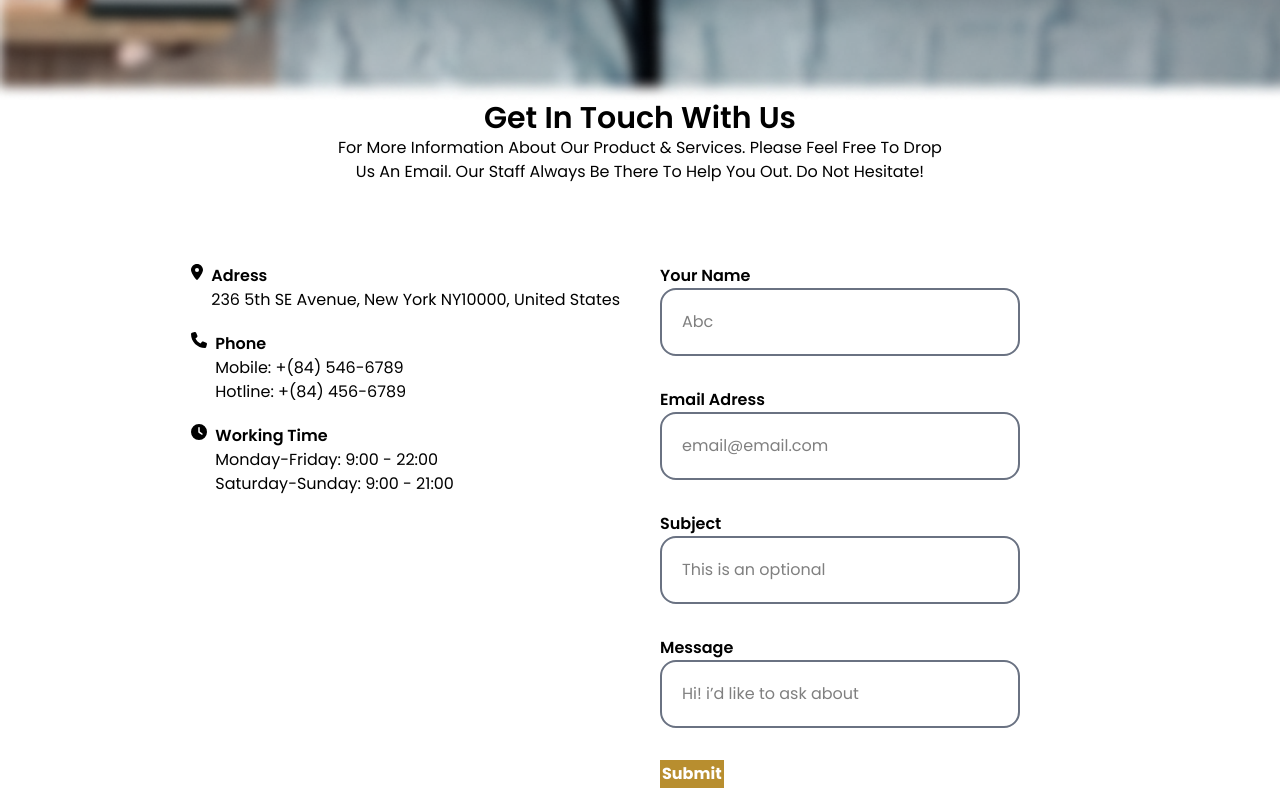
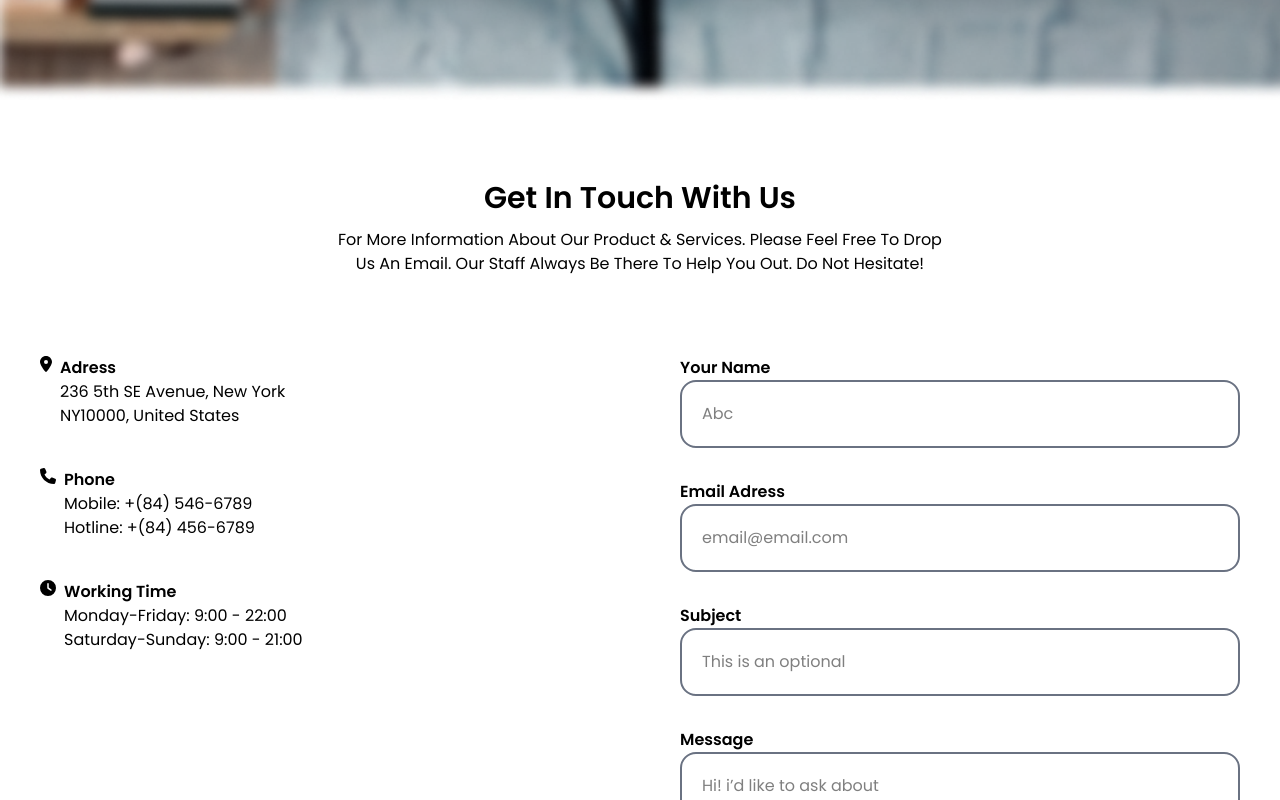
Before and after one commit to yKaayo/Furniro, a React (Vite) app: page /contact in a window 1280 px wide. Shown: the part 620-1420 px from the top of the page. Built offline with nearby package versions, Linux system fonts and the light colour scheme.

Commit message:
Contact Component Done

```diff
--- a/src/index.css
+++ b/src/index.css
@@ -50,3 +50,9 @@
   @apply bg-primary-yellow border-primary-yellow hover:text-primary-yellow border-2 font-bold text-white duration-300 hover:bg-transparent;
 }
 /* Hero - End */
+
+/* Footer */
+.footer__link {
+  @apply hover:text-primary-yellow duration-300
+}
+/* Footer - End */
--- a/src/layout/Footer.jsx
+++ b/src/layout/Footer.jsx
@@ -3,33 +3,43 @@ import { Link } from "react-router";
 const Footer = () => {
   return (
     <footer className="bg-white">
-      <div className="container mx-auto grid grid-cols-1 sm:grid-cols-[auto_auto] lg:grid-cols-4 gap-x-5 gap-y-16 px-10 lg:px-20 py-10">
-        <div className="flex flex-col gap-5 items-center text-center sm:text-start sm:items-start">
+      <div className="container mx-auto grid grid-cols-1 gap-x-5 gap-y-16 px-10 py-10 sm:grid-cols-[auto_auto] lg:grid-cols-4 lg:px-20">
+        <div className="flex flex-col items-center gap-5 text-center sm:items-start sm:text-start">
           <h2 className="text-3xl font-bold">Funiro.</h2>
 
-          <p className="text-gray-600 text-balance">400 University Drive Suite 200 Coral Gables,<br></br>FL 33134 USA</p>
+          <p className="text-balance text-gray-600">
+            400 University Drive Suite 200 Coral Gables,<br></br>FL 33134 USA
+          </p>
         </div>
 
-        <div className="flex flex-col items-center gap-5 font-semibold text-center sm:text-start sm:items-start">
+        <div className="flex flex-col items-center gap-5 text-center font-semibold sm:items-start sm:text-start">
           <h3 className="text-gray-600">Links</h3>
 
-          <ul className="flex flex-col gap-3 ">
+          <ul className="flex flex-col gap-3">
             <li>
-              <Link to="/">Home</Link>
+              <Link className="footer__link" to="/">
+                Home
+              </Link>
             </li>
             <li>
-              <Link to="shop">Shop</Link>
+              <Link className="footer__link" to="shop">
+                Shop
+              </Link>
             </li>
             <li>
-              <Link to="about">About</Link>
+              <Link className="footer__link" to="about">
+                About
+              </Link>
             </li>
             <li>
-              <Link to="contact">Contact</Link>
+              <Link className="footer__link" to="contact">
+                Contact
+              </Link>
             </li>
           </ul>
         </div>
 
-        <div className="flex flex-col gap-5 font-semibold items-center text-center sm:text-start sm:items-start">
+        <div className="flex flex-col items-center gap-5 text-center font-semibold sm:items-start sm:text-start">
           <h3 className="text-gray-600">Help</h3>
 
           <ul className="flex flex-col gap-3">
@@ -39,7 +49,7 @@ const Footer = () => {
           </ul>
         </div>
 
-        <div className="flex flex-col gap-5 font-semibold items-center sm:items-start">
+        <div className="flex flex-col items-center gap-5 font-semibold sm:items-start">
           <h3 className="text-gray-600">Newsletter</h3>
 
           <form className="flex gap-3" onSubmit={(e) => e.preventDefault()}>
@@ -48,7 +58,7 @@ const Footer = () => {
               type="email"
               placeholder="Enter Your Email Adress"
             />
-            <button className="border-b-2 border-gray-400">
+            <button className="cursor-pointer border-b-2 border-gray-400">
               Subscribe
             </button>
           </form>
--- a/src/pages/Contact.jsx
+++ b/src/pages/Contact.jsx
@@ -6,18 +6,22 @@ const Contact = () => {
     {
       label: "Your Name",
       placeholder: "Abc",
+      type: "text",
     },
     {
       label: "Email Adress",
       placeholder: "email@email.com",
+      type: "email",
     },
     {
       label: "Subject",
       placeholder: "This is an optional",
+      type: "text",
     },
     {
       label: "Message",
       placeholder: "Hi! i’d like to ask about",
+      type: "text",
     },
   ];
 
@@ -25,7 +29,10 @@ const Contact = () => {
     {
       icon: <FontAwesomeIcon icon="fa-solid fa-location-dot" />,
       title: "Adress",
-      text: "236 5th SE Avenue, New York NY10000, United States",
+      text: {
+        firstText: "236 5th SE Avenue, New York",
+        secondText: "NY10000, United States",
+      },
     },
     {
       icon: <FontAwesomeIcon icon="fa-solid fa-phone" />,
@@ -49,51 +56,51 @@ const Contact = () => {
     <section className="bg-white">
       <SectionBg name="Contact" />
 
-      <div className="container mx-auto flex flex-col items-center text-center text-balance">
+      <div className="container mx-auto my-20 flex flex-col items-center text-center text-balance">
         <h3 className="text-3xl font-semibold">Get In Touch With Us</h3>
-        <p className="w-[80%]">
+        <p className="w-[80%] mt-3">
           For More Information About Our Product & Services. Please Feel Free To
           Drop Us An Email. Our Staff Always Be There To Help You Out. Do Not
           Hesitate!
         </p>
 
-        <div className="my-20 grid grid-cols-2 gap-10">
-          <div className="flex flex-col gap-5">
+        <div className="mt-20 grid w-full grid-cols-1 gap-20 px-5 sm:grid-cols-2 md:px-10">
+          <div className="order-2 flex flex-col items-center gap-10 sm:order-1 sm:items-start">
             {contactData.map((data) => (
               <div
-                className="grid grid-cols-[repeat(2,fit-content)] justify-start gap-x-2 text-start"
+                className="grid grid-cols-[repeat(2,fit-content)] justify-center gap-x-2 text-start"
                 key={data.title}
               >
                 {data.icon}
                 <h4 className="font-semibold">{data.title}</h4>
-                {typeof data.text === "string" ? (
-                  <p className="col-start-2 text-balance">{data.text}</p>
-                ) : (
-                  <div className="col-start-2 text-balance">
-                    <p>{data.text.firstText}</p>
-                    <p>{data.text.secondText}</p>
-                  </div>
-                )}
+
+                <div className="col-start-2 text-balance">
+                  <p>{data.text.firstText}</p>
+                  <p>{data.text.secondText}</p>
+                </div>
               </div>
             ))}
           </div>
 
           <form
-            className="flex flex-col items-start gap-8"
+            className="order-1 flex flex-col items-center gap-8 sm:items-start"
             onSubmit={(e) => e.preventDefault()}
           >
             {formData.map((data) => (
-              <div className="flex flex-col items-start" key={data.label}>
+              <div
+                className="flex w-full flex-col items-start"
+                key={data.label}
+              >
                 <label className="font-semibold">{data.label}</label>
                 <input
-                  className="rounded-2xl border-2 border-gray-500 p-5"
-                  type="text"
+                  className="w-full rounded-2xl border-2 border-gray-500 p-5"
+                  type={data.type}
                   placeholder={data.placeholder}
                 />
               </div>
             ))}
 
-            <button className="btn--yellow">Submit</button>
+            <button className="btn--yellow px-8 py-4">Submit</button>
           </form>
         </div>
       </div>
```
